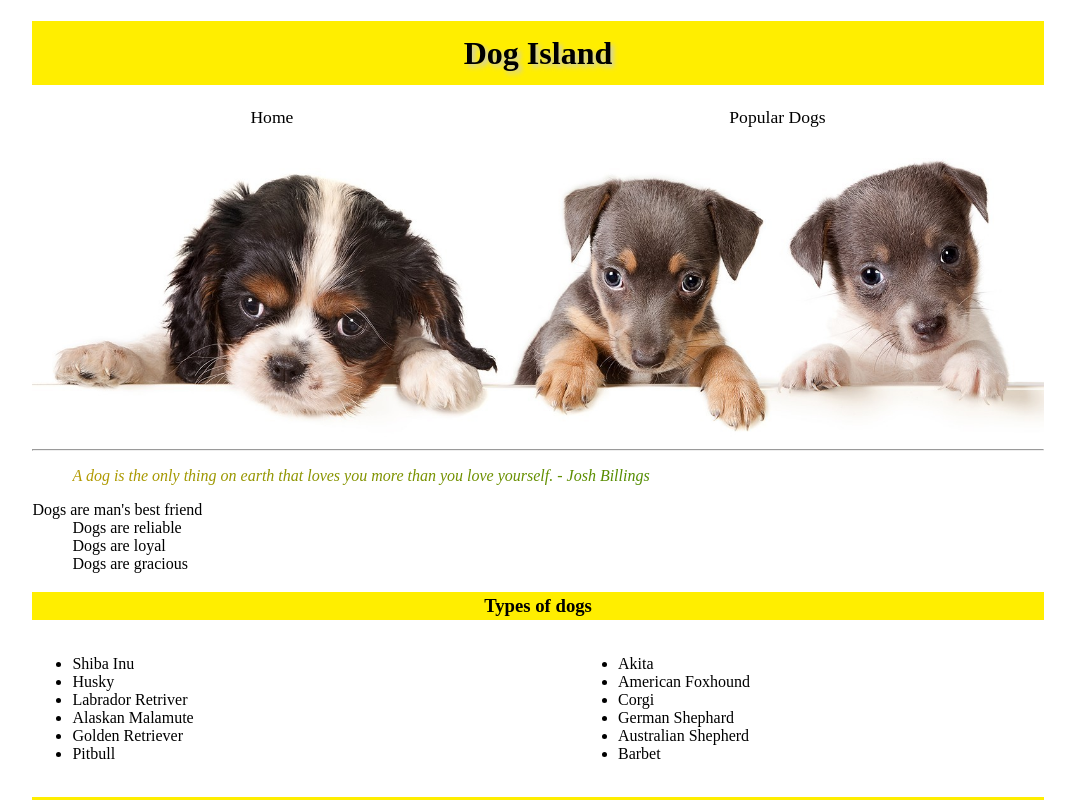
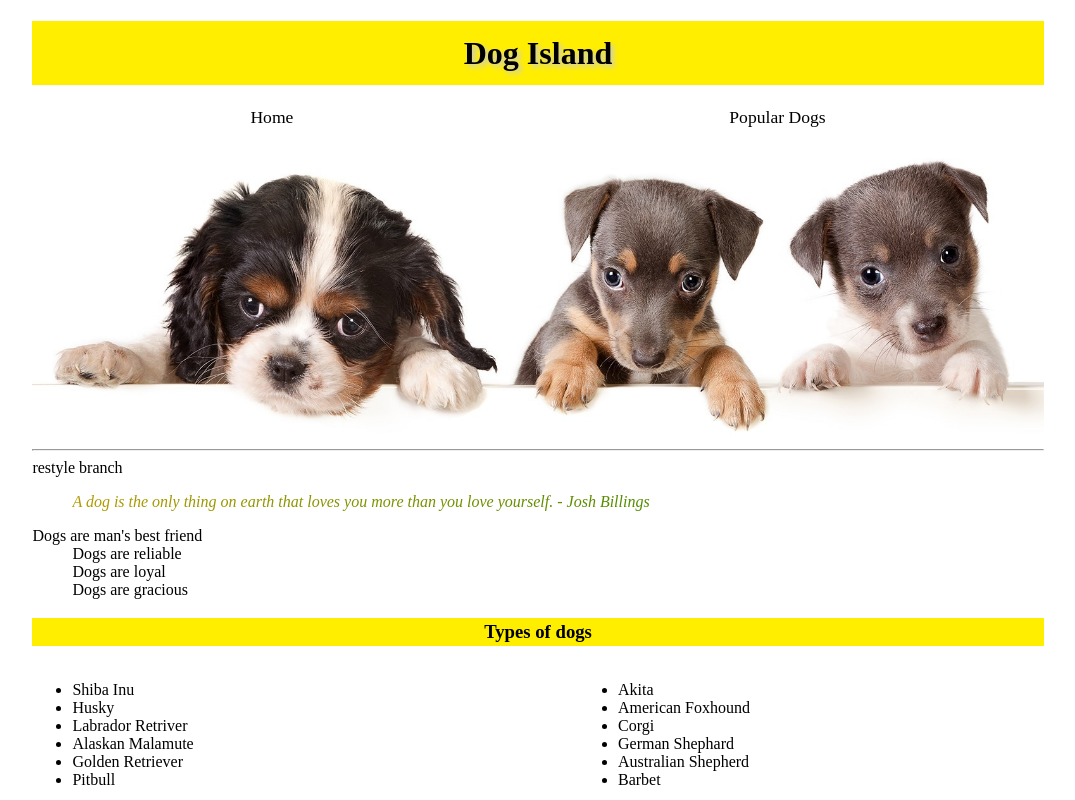
Before and after one commit to Whayven/dogclient, a Vue app: page / in a window 1280 px wide. Shown: the top 800 px of the page, without its empty margins (102-1177 px from the left). Built offline with nearby package versions, Linux system fonts and the light colour scheme.

Commit message:
test branch

```diff
--- a/src/views/Home.vue
+++ b/src/views/Home.vue
@@ -2,6 +2,8 @@
   <div class="home">
     <img alt="dogs" src="../assets/banner2.jpg" class="banner-image" />
     <hr />
+    restyle branch
+
     <blockquote class="colorful">
       <em>A dog is the only thing on earth that loves you more than you love yourself. - Josh Billings</em>
     </blockquote>
```
